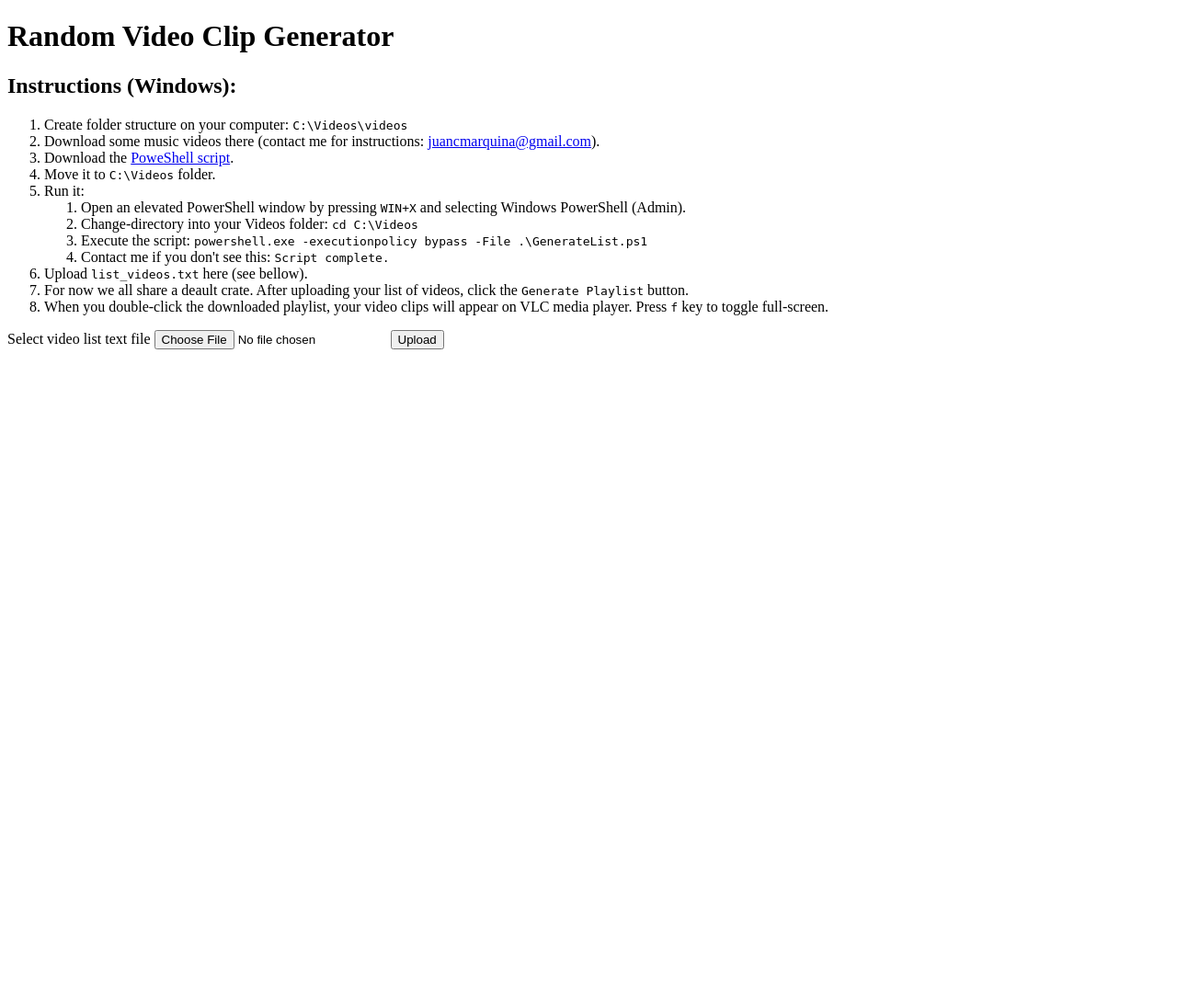
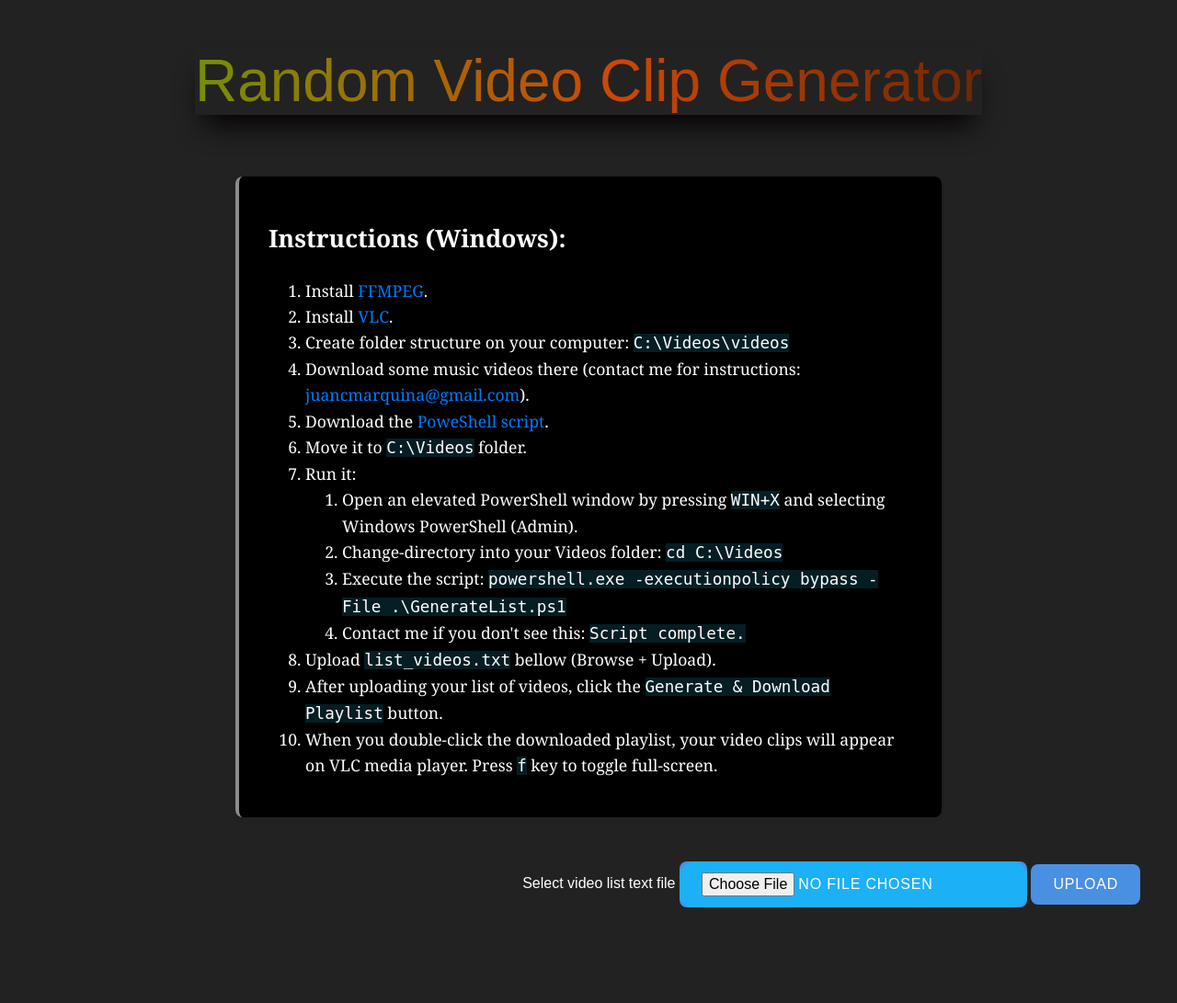
Before and after one commit to marq4/RandomVideoClipGeneratorCloudService, a PHP site: page / in a window 1280 px wide. Shown: the whole page at 92% size. Before the commit the page ends 380 px from the top, so only its background shows below. Run offline with PHP 8.4, Linux system fonts and the light colour scheme.

Commit message:
Added CSS.

```diff
--- a/index.php
+++ b/index.php
@@ -2,15 +2,18 @@
 <html>
 <head>
   <title>Random Video Clip Generator</title>
+  <link rel="stylesheet" href="styles.css" />
 </head>
 <body>
   <h1>Random Video Clip Generator</h1>
   <div>
     <h2>Instructions (Windows):</h2>
     <ol>
+      <li>Install <a href="https://www.youtube.com/watch?v=DMEP82yrs5g">FFMPEG</a>.</li>
+      <li>Install <a href="https://www.videolan.org/vlc/">VLC</a>.</li>
       <li>Create folder structure on your computer: <code>C:\Videos\videos</code></li>
       <li>Download some music videos there (contact me for instructions: <a href="mailto:juancmarquina@gmail.com">juancmarquina@gmail.com</a>).</li>
-      <li>Download the <a href="s3://TODO">PoweShell script</a>.</li>
+      <li>Download the <a href="https://rvcg-marq-30072025.s3.us-east-2.amazonaws.com/GenerateList.ps1">PoweShell script</a>.</li>
       <li>Move it to <code>C:\Videos</code> folder.</li>
       <li>Run it:</li>
 	<ol>
@@ -19,8 +22,8 @@
 	  <li>Execute the script: <code>powershell.exe -executionpolicy bypass -File .\GenerateList.ps1</code></li>
 	  <li>Contact me if you don't see this: <code>Script complete.</code></li>
 	</ol>
-      <li>Upload <code>list_videos.txt</code> here (see bellow).</li>
-      <li>For now we all share a deault crate. After uploading your list of videos, click the <code>Generate Playlist</code> button.</li>
+      <li>Upload <code>list_videos.txt</code> bellow (Browse + Upload).</li>
+      <li>After uploading your list of videos, click the <code>Generate &amp; Download Playlist</code> button.</li>
       <li>When you double-click the downloaded playlist, your video clips will appear on VLC media player. Press <code>f</code> key to toggle full-screen.</li>
     </ol>
   </div>
--- /dev/null
+++ b/styles.css
@@ -0,0 +1,229 @@
+html, body {
+	display: grid;
+}
+
+html {
+	-webkit-text-size-adjust:100%;
+	line-height:1.15
+	height: 100%;
+}
+
+body {
+    font-family: Arial, sans-serif;
+    margin: 12;
+    padding: 4;
+    background: #222;
+    color: white;
+}
+
+main {
+	display:block
+}
+
+
+header {
+    background-color: #333;
+    color: #fff;
+    padding: 1em 2;
+    text-align: center;
+}
+
+p {
+    line-height: 1.6;
+}
+
+a {
+    color: #007bff;
+    text-decoration: none;
+}
+
+a:hover {
+    text-decoration: underline;
+}
+
+b,strong {
+	font-weight:bolder
+}
+
+code,kbd,samp {
+	font-family:monospace,monospace;
+	font-size:1em
+}
+
+code {
+	background-color: #041e24;
+}
+
+button,input,optgroup,select,textarea {
+	font-family:inherit;font-size:100%;line-height:1.15;margin:0
+}
+
+button,input {
+	overflow:visible
+}
+
+button,select {
+	text-transform:none
+}
+
+[type=button],[type=reset],[type=submit],button {
+	-webkit-appearance:button
+}
+
+[type=button]::-moz-focus-inner,[type=reset]::-moz-focus-inner,[type=submit]::-moz-focus-inner,button::-moz-focus-inner {
+	border-style:none;padding:0
+}
+
+[type=button]:-moz-focusring,[type=reset]:-moz-focusring,[type=submit]:-moz-focusring,button:-moz-focusring {
+	outline:1px dotted ButtonText
+}
+
+::-webkit-file-upload-button {
+	-webkit-appearance:button;font:inherit
+}
+
+form {
+  margin-left: auto;
+  margin-right: 2em;
+  display: flex;
+  gap: 1rem;
+  --nf-input-size:1rem;
+  --nf-input-font-size:calc(var(--nf-input-size)*0.875);
+  --nf-small-font-size:calc(var(--nf-input-size)*0.875);
+  --nf-input-font-family:inherit;
+  --nf-label-font-family:inherit;
+  --nf-input-color:#20242f;
+  --nf-input-border-radius:0.25rem;
+  --nf-input-placeholder-color:#929292;
+  --nf-input-border-color:#c0c4c9;
+  --nf-input-border-width:1px;
+  --nf-input-border-style:solid;
+  --nf-input-border-bottom-width:2px;
+  --nf-input-focus-border-color:#3b4ce2;
+  --nf-input-background-color:#f9fafb;
+  --nf-invalid-input-border-color:var(--nf-input-border-color);
+  --nf-invalid-input-background-color:var(--nf-input-background-color);
+  --nf-invalid-input-color:var(--nf-input-color);
+  --nf-valid-input-border-color:var(--nf-input-border-color);
+  --nf-valid-input-background-color:var(--nf-input-background-color);
+  --nf-valid-input-color:inherit;
+  --nf-invalid-input-border-bottom-color:red;
+  --nf-valid-input-border-bottom-color:green;
+  --nf-label-font-size:var(--nf-small-font-size);
+  --nf-label-color:#374151;
+  --nf-label-font-weight:500;
+  --nf-slider-track-background:#dfdfdf;
+  --nf-slider-track-height:0.25rem;
+  --nf-slider-thumb-size:calc(var(--nf-slider-track-height)*4);
+  --nf-slider-track-border-radius:var(--nf-slider-track-height);
+  --nf-slider-thumb-border-width:2px;
+  --nf-slider-thumb-border-focus-width:1px;
+  --nf-slider-thumb-border-color:#fff;
+  --nf-slider-thumb-background:var(--nf-input-focus-border-color);
+  display:block;
+  margin-top:calc(var(--nf-input-size)*1.5);
+  line-height:1;
+  white-space:nowrap;
+  --switch-orb-size:var(--nf-input-size);
+  --switch-orb-offset:calc(var(--nf-input-border-width)*2);
+  --switch-width:calc(var(--nf-input-size)*2.5);
+  --switch-height:calc(var(--nf-input-size)*1.25 + var(--switch-orb-offset));
+  padding-bottom: 6em;
+}
+
+form input {
+	background-color: #4a90e2;
+	color: white;
+  border: none;
+  padding: 0.75rem 1.5rem;
+  font-size: 1rem;
+  font-weight: 500;
+  border-radius: 0.5rem;
+  cursor: pointer;
+  transition: background-color 0.3s ease, box-shadow 0.3s ease;
+}
+
+form input:hover {
+	background-color: #357ab8;
+  box-shadow: 0 4px 8px rgba(0, 0, 0, 0.15);
+}
+
+form input:active {
+	background-color: #2d5d8c;
+	transform: scale(0.98);
+}
+
+form label {
+}
+
+input {
+	  appearance: button;
+  background-color: #1899D6;
+  border: solid transparent;
+  border-radius: 16px;
+  border-width: 0 0 4px;
+  box-sizing: border-box;
+  color: #FFFFFF;
+  cursor: pointer;
+  display: inline-block;
+  font-family: din-round,sans-serif;
+  font-size: 15px;
+  font-weight: 700;
+  letter-spacing: .8px;
+  line-height: 20px;
+  margin: 0;
+  outline: none;
+  overflow: visible;
+  padding: 13px 16px;
+  text-align: center;
+  text-transform: uppercase;
+  touch-action: manipulation;
+  transform: translateZ(0);
+  transition: filter .2s;
+  user-select: none;
+  -webkit-user-select: none;
+  vertical-align: middle;
+  white-space: nowrap;
+}
+
+input:after {
+  background-clip: padding-box;
+  background-color: #1CB0F6;
+  border: solid transparent;
+  border-radius: 16px;
+  border-width: 0 0 4px;
+  bottom: -4px;
+  content: "";
+  left: 0;
+  position: absolute;
+  right: 0;
+  top: 0;
+  z-index: -1;
+}
+
+div {
+  font-family: 'Georgia', 'Times New Roman', serif;
+  font-size: 1.1rem;
+  line-height: 1.6;
+  color: white;
+  background-color: black;
+  padding: 1.5rem 2rem;
+  border-left: 4px solid #8c8c8c;
+  border-radius: 8px;
+  box-shadow: 0 2px 6px rgba(0, 0, 0, 0.05);
+  max-width: 700px;
+  margin: 1.5rem auto;
+}
+
+h1 {
+	place-self: center;
+        background: linear-gradient(90deg, #29cc08, #cc4806, #050102) -100%/ 200%;
+        -webkit-background-clip: text;
+        background-clip: text;
+        color: transparent;
+        font: 300 clamp(0.5em, 5vw, 5em) exo, sans-serif;
+        animation: shimmer 9s linear infinite;
+	box-shadow: rgb(5, 1, 2) 0px 20px 30px -10px;
+}
+
+@keyframes shimmer { to { background-position: 100% } }
```
Also changed, not shown: upload.php (+7 -6 lines), 2 other files.
